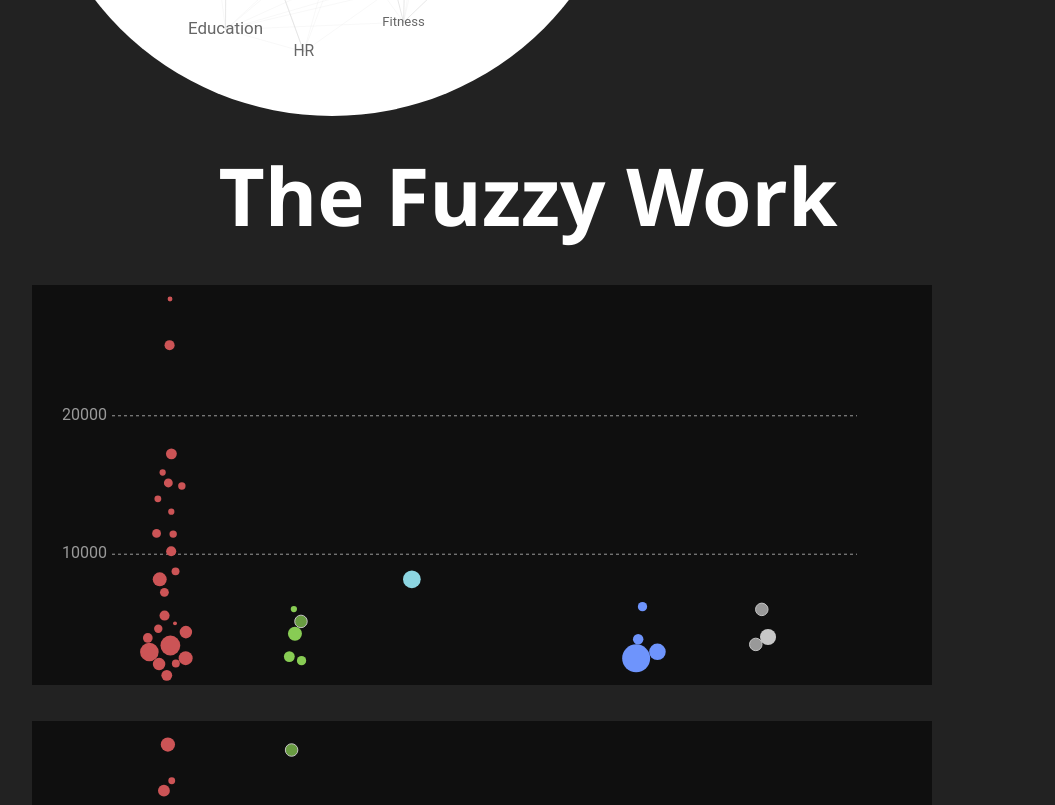
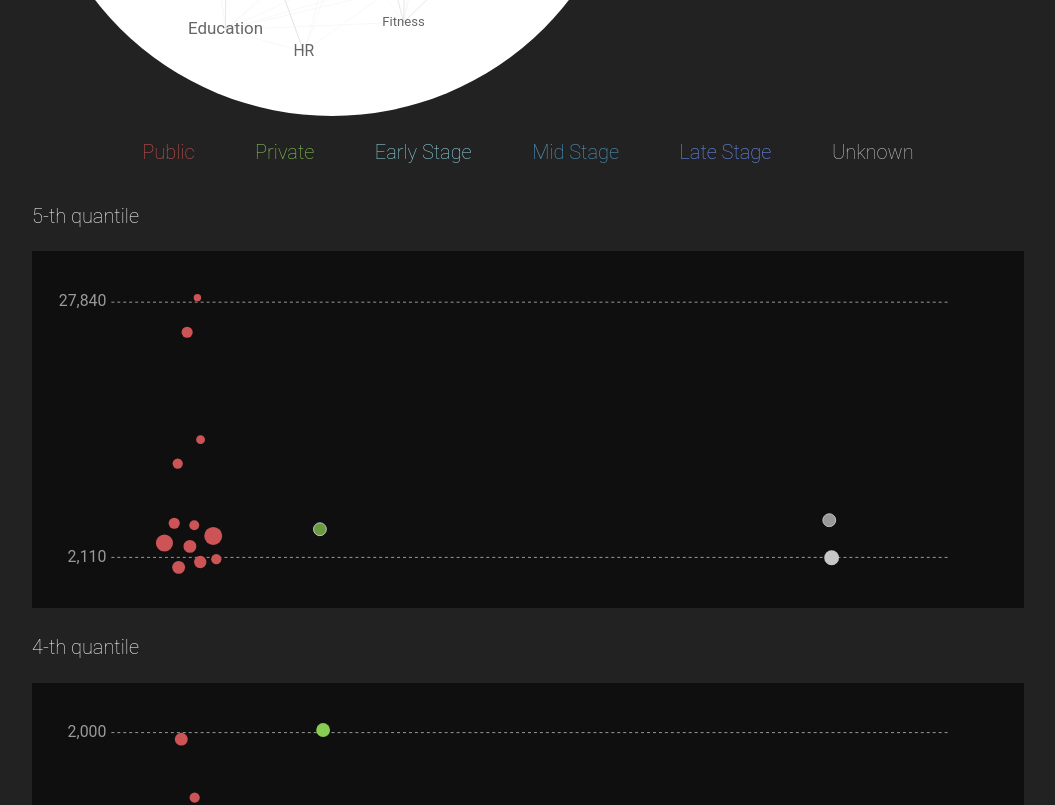
Before and after one commit to Shanfan/shanfanhuang.com, a SvelteKit app: page /projects/the-fuzzy-work in a window 1280 px wide. Shown: the part 500-1305 px from the top of the page, without its empty margins (112-1167 px from the left). Built offline with nearby package versions, Linux system fonts and the light colour scheme; a web font is replaced by a local one.

Commit message:
implemented filtering functions to select data by industries and by layoff numbers up & low bound

```diff
--- a/src/routes/projects/the-fuzzy-work/+page.svelte
+++ b/src/routes/projects/the-fuzzy-work/+page.svelte
@@ -7,27 +7,47 @@
 	let { data } = $props();
 	let relationships = data.relationships;
 	let industries = data.industries;
-	let layoffs = data.layoffs.filter((d) => d.layoff > 800);
+	let layoffs = data.layoffs;
 
 	const stages = ['Public', 'Private', 'Early Stage', 'Mid Stage', 'Late Stage', 'Unknown'];
+	const colors = ['#CC5456', '#88CC54', '#8CD5E1', '#549ECC', '#6E94FC', '#C7C7C7'];
+	const chartWidth = 1000;
+	const chartHeight = 1800;
 
-	const SLICES = 4;
+	// Tooltips for the company bubbles
+	//   * need to bring in the original data so that we can load all the layoff events
+	//   * Write the UI for it.
+	// Ledgend:
+	//   * Show number of companies under each "stage" ledgend
+	//   * bubble size
+	//   * notation for quantiles
+	// * UI: number of layoff filter, industry filter, Slicing filter (1~6)
 
-	// Slice the data
+	// these 3 all need to be changed to states for user input
+	const layoffNumBound = [500, 30000];
+	const selectedIndustries = ['Finance', 'Retail', 'Consumer', 'Data', 'Crypto', 'Sales'];
+	const slices = 5;
+
+	// these will be in $effect() block to take user input
+	const filteredData = layoffs.filter(
+		(d) =>
+			d.layoff >= layoffNumBound[0] &&
+			d.layoff <= layoffNumBound[1] &&
+			selectedIndustries.includes(d.industry)
+	);
+
 	const quantileScale = d3
 		.scaleQuantile()
-		.domain(layoffs.map((d) => d.layoff))
-		.range([...Array(SLICES).keys()].map((i) => i + 1));
+		.domain(filteredData.map((d) => d.layoff))
+		.range([...Array(slices).keys()].map((i) => i + 1));
+	const quantiles = quantileScale.range().sort(d3.descending);
 
-	const quantiles = quantileScale.range().sort(d3.descending);
-	const threasholds = quantileScale.quantiles();
-	console.log(d3.extent(getQuantileData(SLICES), (d) => d.layoff));
-
+	// Then we slice the data so that we can produce x number of SVGs
 	function getQuantileData(n) {
-		if (n < 1 || n > SLICES) {
-			throw new Error(`n must be between 1 and ${SLICES}`);
+		if (n < 1 || n > slices) {
+			throw new Error(`n must be between 1 and ${slices}`);
 		}
-		return layoffs.filter((d) => quantileScale(d.layoff) === n);
+		return filteredData.filter((d) => quantileScale(d.layoff) === n);
 	}
 </script>
 
@@ -38,13 +58,32 @@
 
 <div>
 	<IndustryFilter {relationships} {industries} />
-	<h1 style="color: white">The Fuzzy Work</h1>
+	<!-- <h1 style="color: white">The Fuzzy Work</h1> -->
 	<div class="graph-containder">
+		<div class="ledgend">
+			<div class="color-encoding">
+				{#each stages as stage, i}
+					<p style="color: {colors[i]}">{stage}</p>
+				{/each}
+			</div>
+		</div>
 		{#each quantiles as q}
-			<CompanySwarm {stages} slicedData={getQuantileData(q)} />
+			<p style="color: white">{q}-th quantile</p>
+			<CompanySwarm
+				{stages}
+				{colors}
+				slicedData={getQuantileData(q)}
+				width={chartWidth}
+				height={chartHeight / slices}
+			/>
 		{/each}
 	</div>
 </div>
 
 <style>
+	.color-encoding {
+		display: flex;
+		justify-content: space-around;
+		margin: 0 80px;
+	}
 </style>
--- a/src/routes/projects/the-fuzzy-work/CompanySwarm.svelte
+++ b/src/routes/projects/the-fuzzy-work/CompanySwarm.svelte
@@ -1,15 +1,15 @@
 <script>
 	// @ts-nocheck
 	import * as d3 from 'd3';
-	let { stages, slicedData } = $props();
+	let { stages, slicedData, colors, width, height } = $props();
 
 	// Define graph dimensions
 	const dims = {
-		width: 900,
-		height: 400,
-		marginTop: 20,
+		width: width,
+		height: height,
+		marginTop: 50,
 		marginLeft: 80,
-		marginBottom: 20
+		marginBottom: 50
 	};
 
 	const bound = {
@@ -23,12 +23,9 @@
 	const rAccessor = (d) => (d.percentage ? d.percentage : 20);
 
 	// Define scales: color -> stage, radius -> percentage, y -> layoff, x -> stages
-	const colorScale = d3
-		.scaleOrdinal()
-		.domain(stages)
-		.range(['#CC5456', '#88CC54', '#8CD5E1', '#549ECC', '#6E94FC', '#C7C7C7']);
+	const colorScale = d3.scaleOrdinal().domain(stages).range(colors);
 
-	const rScale = d3.scaleSqrt().domain([0, 100]).range([0, 14]);
+	const rScale = d3.scaleSqrt().domain([0, 100]).range([2, 12]);
 	const xScale = d3.scaleBand().domain(stages).range([0, bound.width]).paddingOuter(0.5);
 	const yScale = d3
 		.scaleLinear()
@@ -36,9 +33,7 @@
 		.range([bound.height, 0])
 		.nice();
 
-	const yTicks = yScale.ticks(3);
-
-	console.log(yScale.domain(), d3.extent(slicedData, yAccessor), yTicks);
+	const yTicks = d3.extent(slicedData, yAccessor);
 
 	const nodes = slicedData.map((n, i) => ({
 		...n,
@@ -62,7 +57,7 @@
 				d3
 					.forceX()
 					.x((d) => xScale(xAccessor(d)))
-					.strength(1)
+					.strength(0.5)
 			)
 			.force(
 				'y',
@@ -80,7 +75,7 @@
 	});
 </script>
 
-<svg width={dims.width} height={dims.height} viewBox="0, 0, {dims.width}, {dims.height}">
+<svg width="100%" height="100%" viewBox="0, 0, {dims.width}, {dims.height}">
 	<g class="axix" transform="translate(0, {dims.marginTop})">
 		{#each yTicks as tick}
 			<line
@@ -98,7 +93,7 @@
 				y={yScale(tick)}
 				fill="#999"
 			>
-				{tick}
+				{d3.format(',')(tick)}
 			</text>
 		{/each}
 	</g>
@@ -116,27 +111,11 @@
 			/>
 		{/each}
 	</g>
-
-	<!-- stage color coding labels
-	 <g transform="translate({dims.marginLeft}, {dims.height - 16})">
-		{#each stages as stage}
-			<text
-				text-anchor="middle"
-				alignment-baseline="middle"
-				x={xScale(stage)}
-				y="0"
-				font-size="16"
-				fill={colorScale(stage)}
-			>
-				{stage}
-			</text>
-		{/each}
-	</g> -->
 </svg>
 
 <style>
 	svg {
 		background-color: #0f0f0f;
-		margin: 1em 0;
+		margin: 0.2em 0;
 	}
 </style>
```
